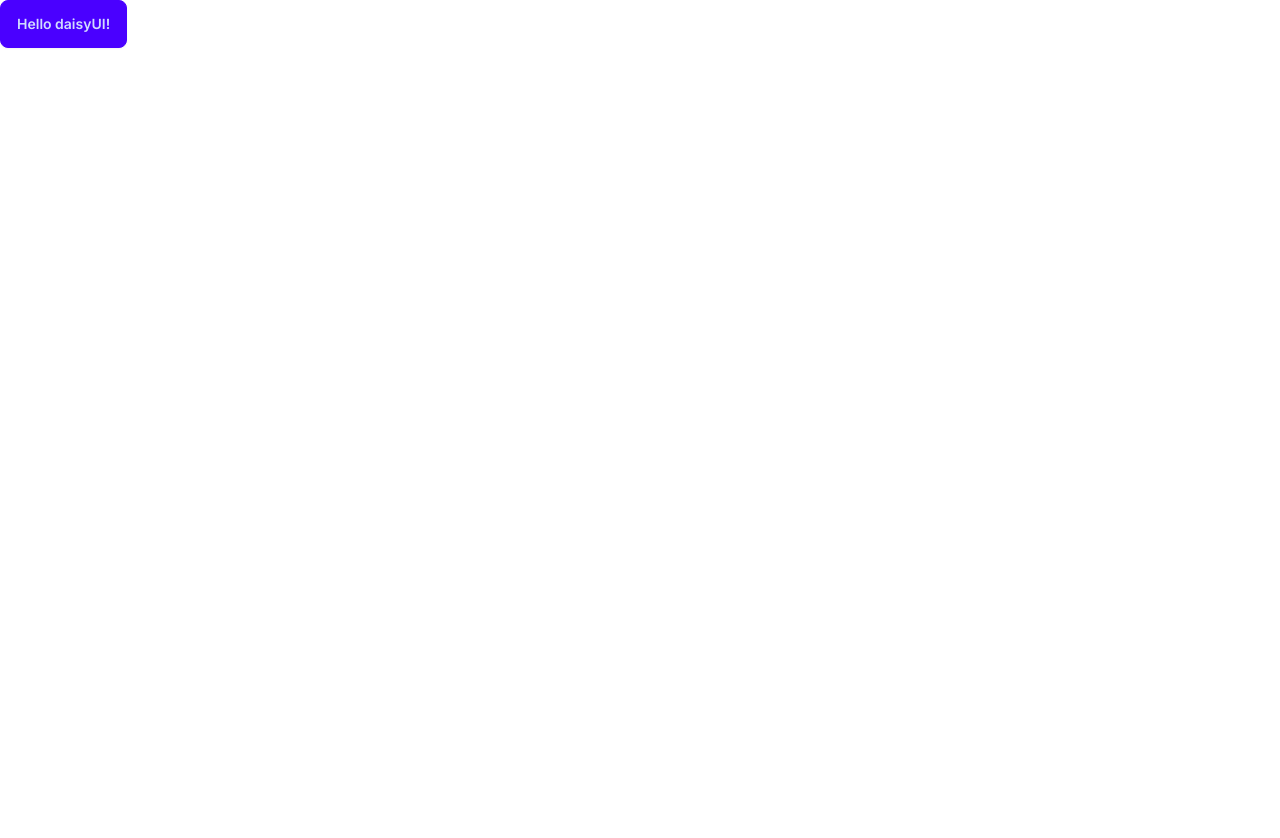
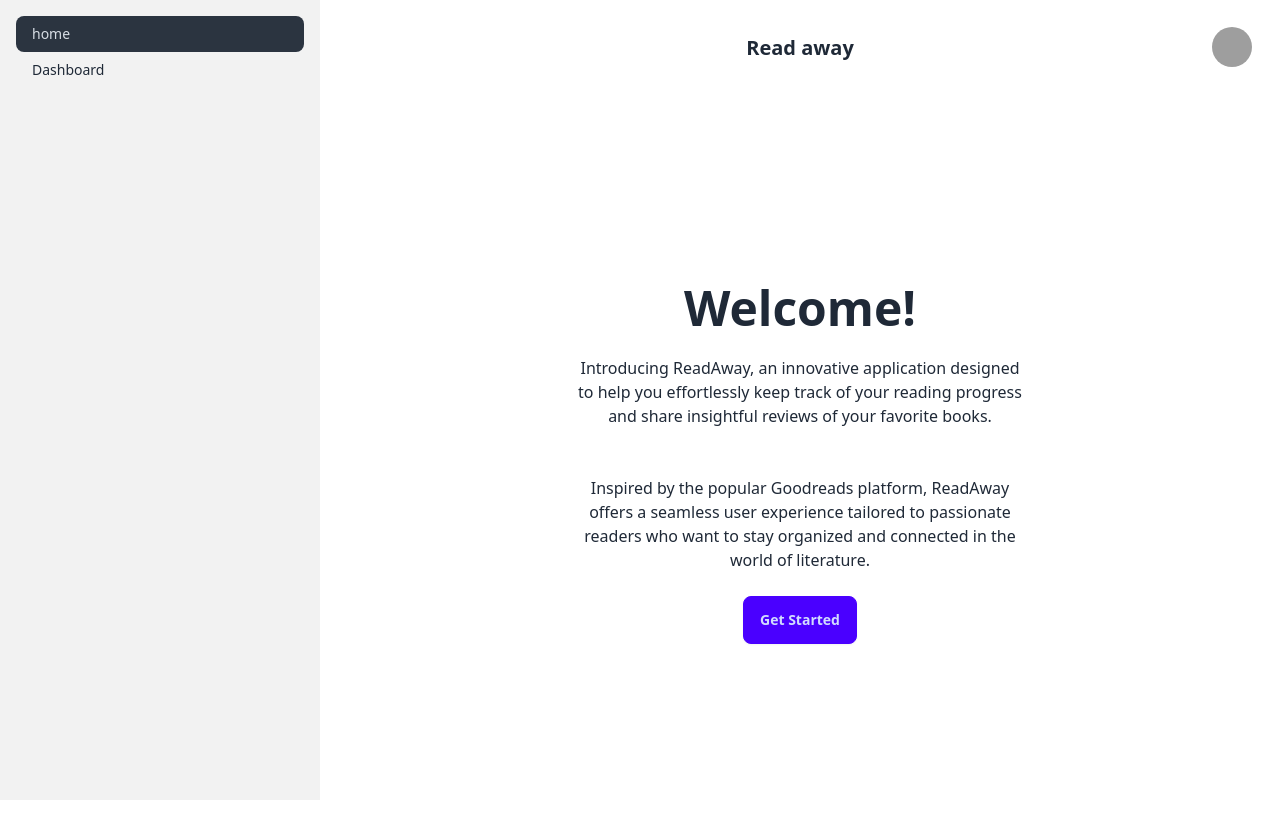
Before and after one commit to Baleksas/BooksApp, a Next.js app: page / in a window 1280 px wide. Shown: the top 838 px of the page. Before the commit the page ends 800 px from the top, so only its background shows below. Built offline with nearby package versions, Linux system fonts and the light colour scheme; grey boxes are pictures that could not be loaded.

Commit message:
feat: add sidebar and navigation

```diff
--- /dev/null
+++ b/app/dashboard/layout.tsx
@@ -0,0 +1,14 @@
+import Sidebar from "@/components/Sidebar";
+
+export default function DashboardLayout({
+  children, // will be a page or nested layout
+}: {
+  children: React.ReactNode;
+}) {
+  return (
+    <section>
+      <nav></nav>
+      {children}
+    </section>
+  );
+}
--- /dev/null
+++ b/app/dashboard/page.tsx
@@ -0,0 +1,7 @@
+import React from "react";
+
+const page = () => {
+  return <div>dashboard page</div>;
+};
+
+export default page;
--- a/app/layout.tsx
+++ b/app/layout.tsx
@@ -1,6 +1,8 @@
 import type { Metadata } from "next";
 import { Inter } from "next/font/google";
 import "./globals.css";
+import Sidebar from "@/components/Sidebar";
+import Navbar from "@/components/Navbar";
 
 const inter = Inter({ subsets: ["latin"] });
 
@@ -16,7 +18,9 @@
 }>) {
   return (
     <html lang="en">
-      <body className={inter.className}>{children}</body>
+      <body>
+        <Sidebar>{children}</Sidebar>
+      </body>
     </html>
   );
 }
--- a/app/page.tsx
+++ b/app/page.tsx
@@ -1,9 +1,26 @@
-import Image from "next/image";
+import Sidebar from "@/components/Sidebar";
 
 export default function Home() {
   return (
-    <>
-      <button className="btn btn-primary">Hello daisyUI!</button>
-    </>
+    <div className="hero min-h-full">
+      <div className="hero-content text-center">
+        <div className="max-w-md">
+          <h1 className="text-5xl font-bold">Welcome!</h1>
+          <p className="py-6">
+            Introducing ReadAway, an innovative application designed to help you
+            effortlessly keep track of your reading progress and share
+            insightful reviews of your favorite books.
+          </p>
+
+          <p className="py-6 ">
+            Inspired by the popular Goodreads platform, ReadAway offers a
+            seamless user experience tailored to passionate readers who want to
+            stay organized and connected in the world of literature.{" "}
+          </p>
+
+          <button className="btn btn-primary">Get Started</button>
+        </div>
+      </div>
+    </div>
   );
 }
--- /dev/null
+++ b/components/Navbar.tsx
@@ -0,0 +1,54 @@
+import { faBars } from "@fortawesome/free-solid-svg-icons";
+import { FontAwesomeIcon } from "@fortawesome/react-fontawesome";
+import { usePathname } from "next/navigation";
+import React from "react";
+
+const Navbar = () => {
+  return (
+    <div className="navbar bg-base-100">
+      <div className="navbar-start">
+        <label htmlFor="my-drawer-2" className="btn  drawer-button lg:hidden">
+          <FontAwesomeIcon icon={faBars} />{" "}
+        </label>
+      </div>
+      <div className="navbar-center">
+        <a className="btn btn-ghost text-xl">Read away</a>
+      </div>
+      <div className="navbar-end">
+        <div className="dropdown dropdown-end">
+          <div
+            tabIndex={0}
+            role="button"
+            className="btn btn-ghost btn-circle avatar"
+          >
+            <div className="w-10 rounded-full">
+              <img
+                alt="Tailwind CSS Navbar component"
+                src="https://img.daisyui.com/images/stock/photo-1534528741775-53994a69daeb.jpg"
+              />
+            </div>
+          </div>
+          <ul
+            tabIndex={0}
+            className="menu menu-sm dropdown-content mt-3 z-[1] p-2 shadow bg-base-100 rounded-box w-52"
+          >
+            <li>
+              <a className="justify-between">
+                Profile
+                <span className="badge">New</span>
+              </a>
+            </li>
+            <li>
+              <a>Settings</a>
+            </li>
+            <li>
+              <a>Logout</a>
+            </li>
+          </ul>
+        </div>
+      </div>
+    </div>
+  );
+};
+
+export default Navbar;
--- /dev/null
+++ b/components/Sidebar.tsx
@@ -0,0 +1,47 @@
+"use client";
+import Link from "next/link";
+import { usePathname } from "next/navigation";
+import React from "react";
+import Navbar from "./Navbar";
+
+const Sidebar = ({
+  children, // will be a page or nested layout
+}: {
+  children: React.ReactNode;
+}) => {
+  const pathname = usePathname();
+
+  return (
+    <div className="drawer lg:drawer-open ">
+      <input id="my-drawer-2" type="checkbox" className="drawer-toggle" />
+      <div className="drawer-content flex flex-col items-start m-4 justify-start">
+        <Navbar />
+        {children}
+      </div>
+      <div className="drawer-side">
+        <label
+          htmlFor="my-drawer-2"
+          aria-label="close sidebar"
+          className="drawer-overlay"
+        ></label>
+        <ul className="menu p-4 w-80 min-h-full bg-base-200 text-base-content">
+          <li>
+            <Link className={` ${pathname === "/" ? "active" : ""}`} href="/">
+              home
+            </Link>
+          </li>
+          <li>
+            <Link
+              className={` ${pathname === "/dashboard" ? "active" : ""}`}
+              href="/dashboard"
+            >
+              Dashboard
+            </Link>
+          </li>
+        </ul>
+      </div>
+    </div>
+  );
+};
+
+export default Sidebar;
--- a/package.json
+++ b/package.json
@@ -9,11 +9,15 @@
     "lint": "next lint"
   },
   "dependencies": {
+    "@fortawesome/fontawesome-svg-core": "^6.5.2",
+    "@fortawesome/free-solid-svg-icons": "^6.5.2",
+    "@fortawesome/react-fontawesome": "^0.2.2",
     "next": "14.2.3",
     "react": "^18",
     "react-dom": "^18"
   },
   "devDependencies": {
+    "@tailwindcss/typography": "^0.5.13",
     "@types/node": "^20",
     "@types/react": "^18",
     "@types/react-dom": "^18",
--- a/tailwind.config.ts
+++ b/tailwind.config.ts
@@ -16,6 +16,6 @@
       },
     },
   },
-  plugins: [daisyui],
+  plugins: [daisyui, require("@tailwindcss/typography")],
 };
 export default config;
```
Also changed, not shown: 1 other file (tests, documents, lock files or other folders).
